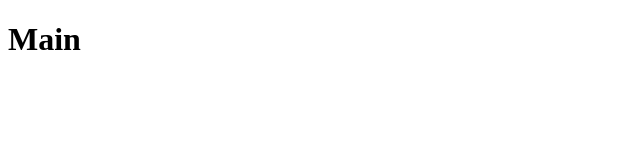
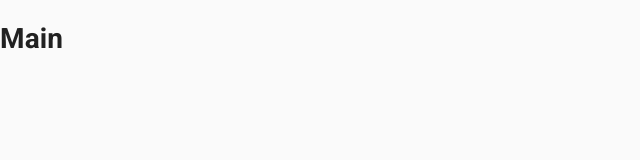
Before and after one commit to pedrokohler/react-zzaria, a React (Create React App) app: page / in a window 1280 px wide. Shown: the top 160 px of the page, without its empty margins (0-640 px from the left). Built offline with nearby package versions, Linux system fonts and the light colour scheme.

Commit message:
Add material-ui and update index.html to portuguese.

```diff
--- a/package.json
+++ b/package.json
@@ -3,6 +3,8 @@
   "version": "0.1.0",
   "private": true,
   "dependencies": {
+    "@material-ui/core": "4.9.11",
+    "@material-ui/icons": "4.9.1",
     "@testing-library/jest-dom": "5.5.0",
     "@testing-library/react": "10.0.3",
     "@testing-library/user-event": "10.1.0",
--- a/public/index.html
+++ b/public/index.html
@@ -1,14 +1,12 @@
 <!DOCTYPE html>
-<html lang="en">
+<html lang="pt-br">
+
 <head>
   <meta charset="utf-8" />
   <link rel="icon" href="%PUBLIC_URL%/favicon.ico" />
   <meta name="viewport" content="width=device-width, initial-scale=1" />
   <meta name="theme-color" content="#000000" />
-    <meta
-      name="description"
-      content="Web site created using create-react-app"
-    />
+  <meta name="description" content="Web site created using create-react-app" />
   <link rel="apple-touch-icon" href="%PUBLIC_URL%/logo192.png" />
   <!--
       manifest.json provides metadata used when your web app is installed on a
@@ -24,10 +22,12 @@
       work correctly both with client-side routing and a non-root public URL.
       Learn how to configure a non-root public URL by running `npm run build`.
     -->
-    <title>React App</title>
+  <link rel="stylesheet" href="https://fonts.googleapis.com/css?family=Roboto:300,400,500,700&display=swap" />
+  <title>React-zzaria</title>
 </head>
+
 <body>
-    <noscript>You need to enable JavaScript to run this app.</noscript>
+  <noscript>Você precisa habilitar o javascript para utilizar essa aplicação.</noscript>
   <div id="root"></div>
   <!--
       This HTML file is a template.
@@ -40,4 +40,5 @@
       To create a production bundle, use `npm run build` or `yarn build`.
     -->
 </body>
+
 </html>
--- a/src/App.js
+++ b/src/App.js
@@ -1,16 +1,22 @@
-import React from 'react';
+import React, { Fragment } from 'react';
 import { BrowserRouter, Route, Switch } from 'react-router-dom';
+
+import { CssBaseline } from '@material-ui/core';
 
 import MainPage from 'pages/main';
 import LoginPage from 'pages/login';
 
 const App = () => (
+  <>
+    <CssBaseline />
+
     <BrowserRouter>
       <Switch>
         <Route path='/login' component={LoginPage} />
         <Route component={MainPage} />
       </Switch>
     </BrowserRouter>
+  </>
 );
 
 export default App;
```
Also changed, not shown: 1 other file (tests, documents, lock files or other folders). Lines whose indentation alone changed are shown as unchanged.
